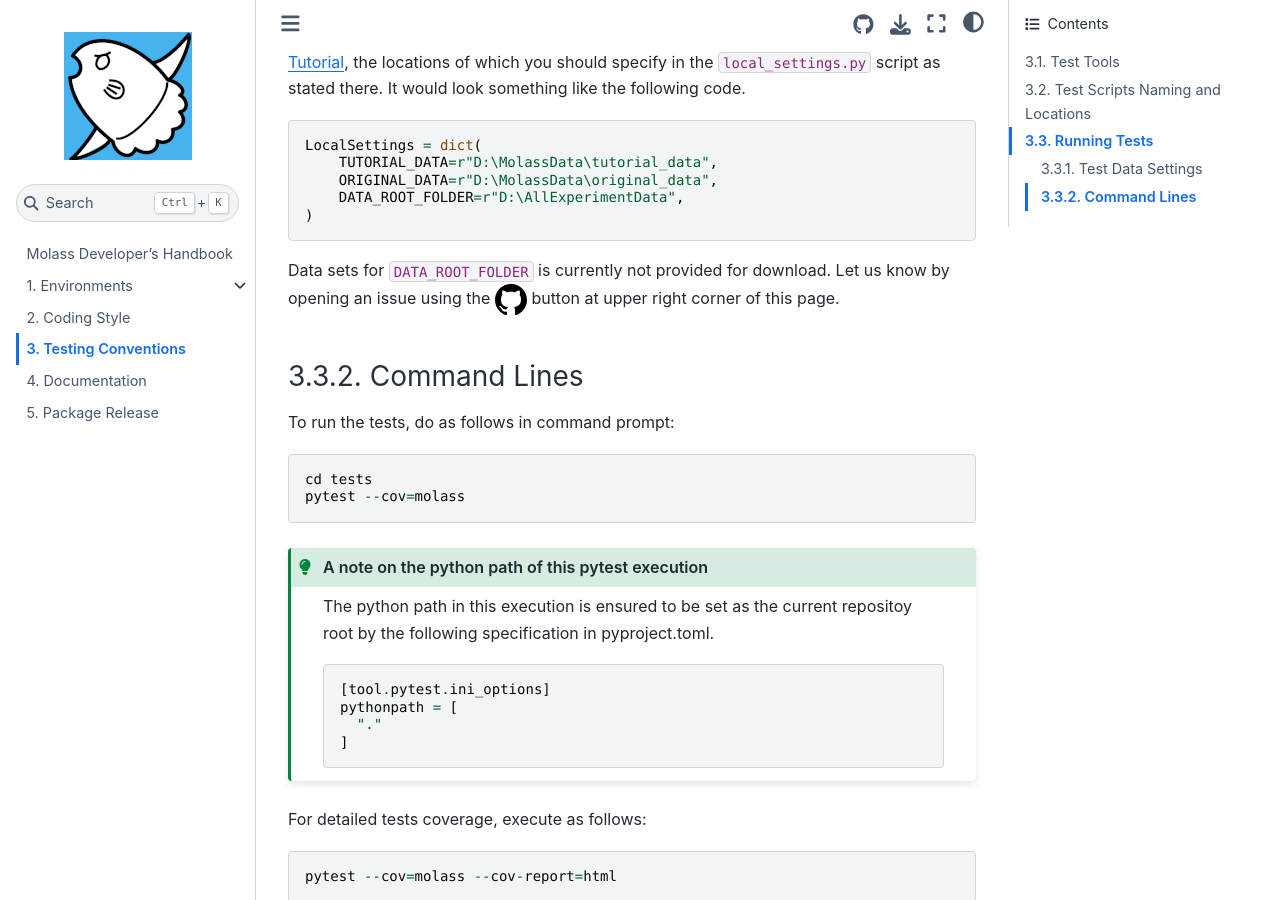
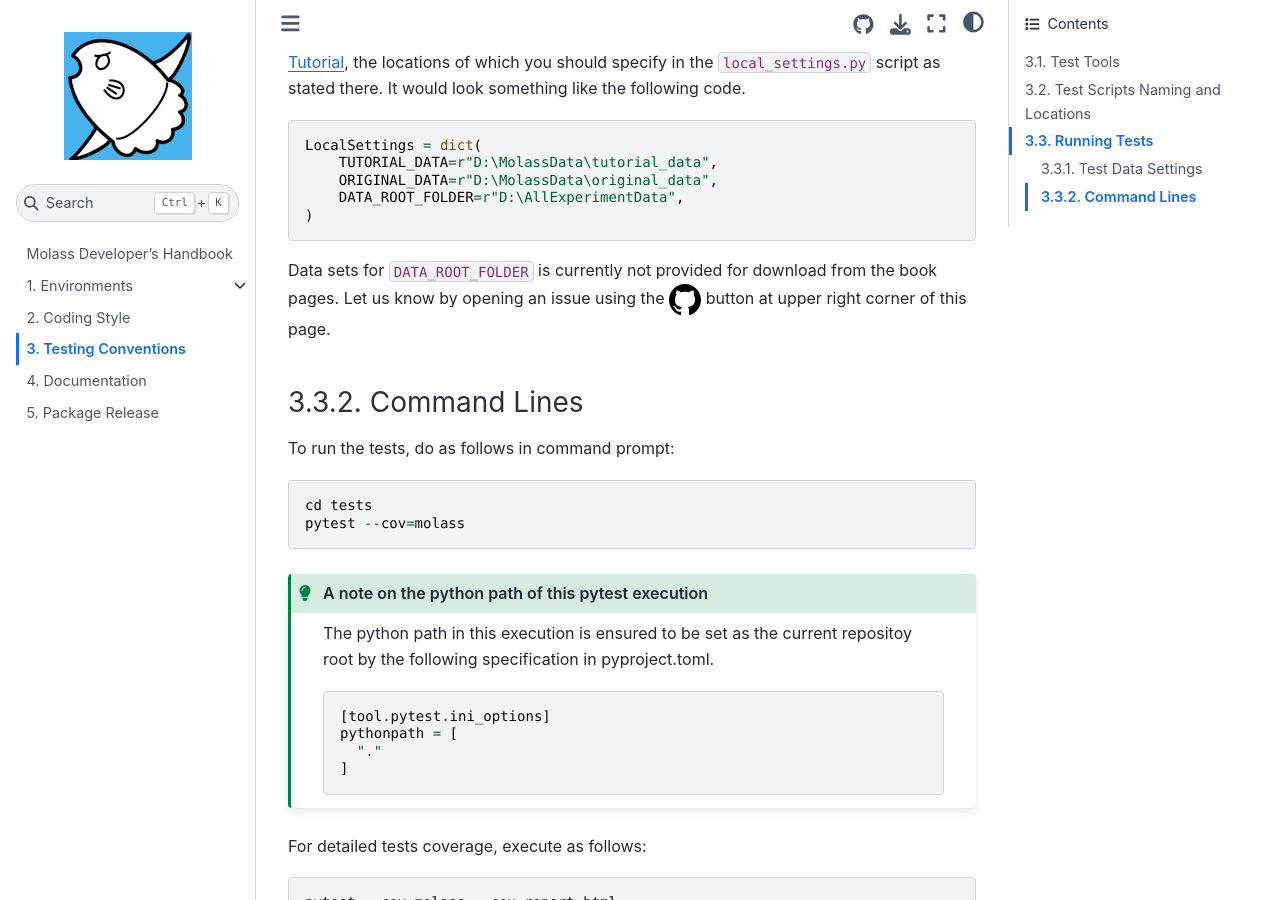
Before and after one commit to biosaxs-dev/molass-develop, a Jupyter Book: the page built from chapters/06/testing.md, in a window 1280 px wide and 900 px high, scrolled down 1607 px. Built offline with Jupyter Book 1.0.4 settings and Sphinx 7.4.7 and the Sphinx Book theme 1.1.4, drawn with Linux system fonts in a browser that asks for light colours.

Commit message:
update for better wording

````diff
--- a/chapters/06/testing.md
+++ b/chapters/06/testing.md
@@ -70,7 +70,7 @@
 )
 ```
 
-Data sets for `DATA_ROOT_FOLDER` is currently not provided for download. Let us know by opening an issue using the ![github icon](../../images/github.svg) button at upper right corner of this page.
+Data sets for `DATA_ROOT_FOLDER` is currently not provided for download from the book pages. Let us know by opening an issue using the ![github icon](../../images/github.svg) button at upper right corner of this page.
 
 ### Command Lines
 To run the tests, do as follows in command prompt:
````
